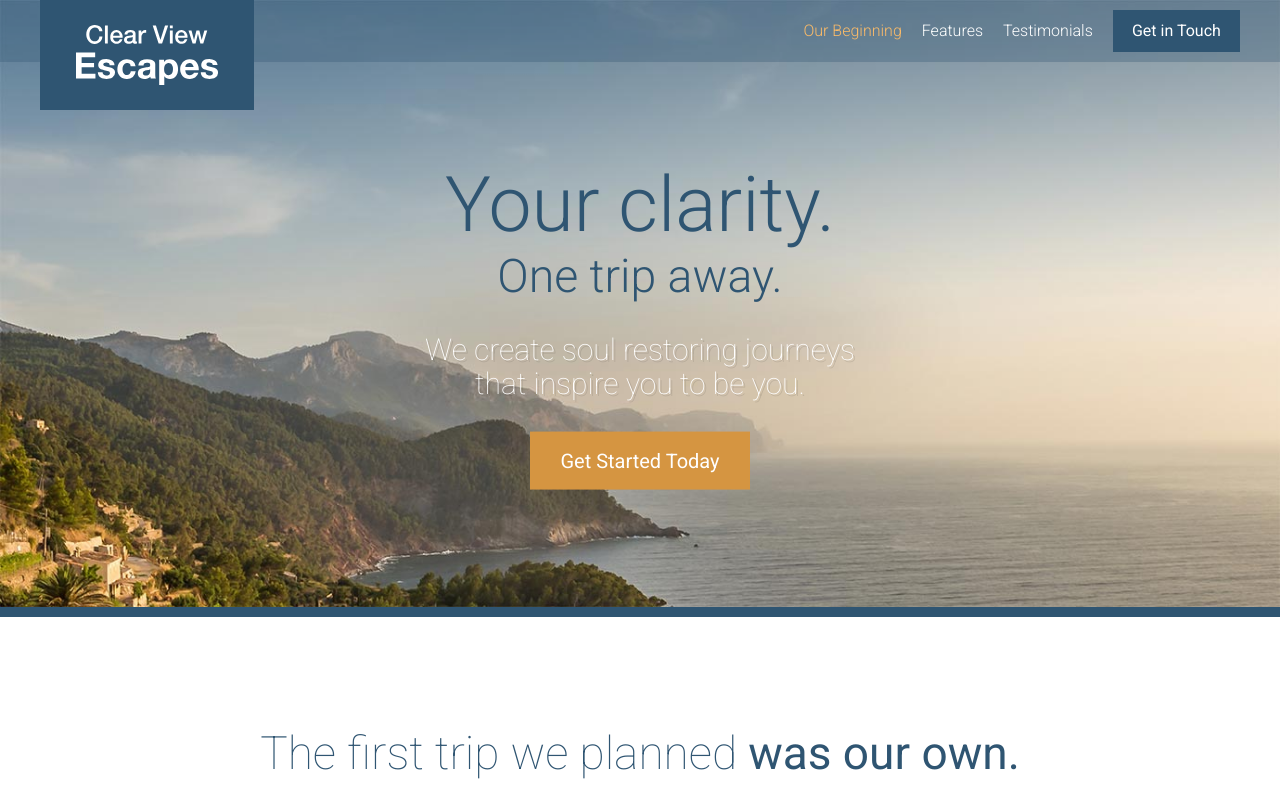
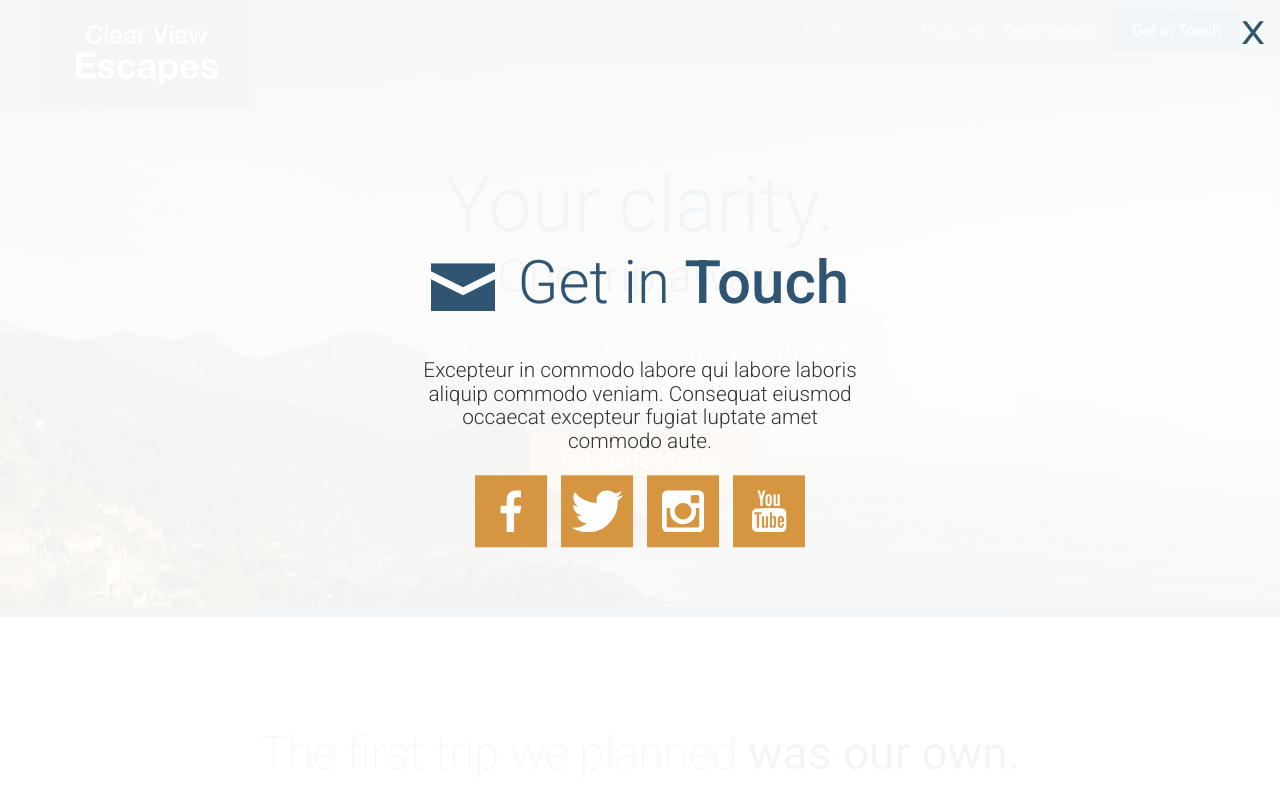
Before and after one commit to flosrn/travel-site, a website: page app/index.html in a window 1280 px wide. Both pictures are taken after a click on the link "Get Started Today". Shown: the top 800 px of the page. Drawn offline with Linux system fonts and the light colour scheme.

Commit message:
Modal
Completed the modal overlay

```diff
--- a/app/assets/scripts/App.js
+++ b/app/assets/scripts/App.js
@@ -1,6 +1,7 @@
 import MobileMenu from './modules/MobileMenu';
 import RevealOnScroll from './modules/RevealOnScroll';
 import StickyHeader from './modules/StickyHeader';
+import Modal from './modules/Modal';
 import $ from 'jquery';
 
 var mobileMenu = new MobileMenu();
@@ -8,3 +9,4 @@ new RevealOnScroll($(".feature-item"), "85%");
 new RevealOnScroll($(".testimonial"), "60%");
 
 var stickyHeader = new StickyHeader();
+var modal = new Modal();
--- /dev/null
+++ b/app/assets/styles/modules/_modal.css
@@ -0,0 +1,49 @@
+.modal {
+  position: fixed;
+  z-index: 5;
+  background-color: rgba(255, 255, 255, .94);
+  top: 0;
+  bottom: 0;
+  left: 0;
+  right: 0;
+  opacity: 0;
+  visibility: hidden;
+  transform: scaleX(1.2);
+  transition: all .3s ease-out;
+
+  &--is-visible {
+    opacity: 1;
+    visibility: visible;
+    transform: scaleX(1);
+  }
+
+  &__inner {
+    position: absolute;
+    width: 100%;
+    top: 50%;
+    transform: translateY(-50%);
+  }
+
+  &__description {
+    text-align: center;
+    font-size: 1.3rem;
+    font-weight: 300;
+    line-weight: 1.65;
+  }
+
+  &__close {
+    position: absolute;
+    top: 15px;
+    right: 15px;
+    font-size: 2rem;
+    transform: scaleX(1.2);
+    transform-origin: 100% 0;
+    color: $mainBlue;
+
+    cursor: pointer;
+
+    &:hover {
+      color: $mainOrange;
+    }
+  }
+}
--- a/app/assets/styles/modules/_section-title.css
+++ b/app/assets/styles/modules/_section-title.css
@@ -13,6 +13,11 @@
 
   &--blue {
     color: $mainBlue;
+  }
+
+  &--less-margin {
+    margin-bottom: 1.3rem;
+    margin-top: 0;
   }
 
   &__icon {
--- /dev/null
+++ b/app/assets/styles/modules/_social-icons.css
@@ -0,0 +1,29 @@
+.social-icons {
+  text-align: center;
+
+
+  &__icon {
+    background-color: $mainOrange;
+    display: inline-block;
+    margin: 0 5px 5px 5px;
+    width: 33%;
+    height: 72px;
+    position: relative;
+
+    @mixin atSmall {
+      width: 72px;
+      margin: 0 5px;
+    }
+
+
+    .icon {
+      display: block;
+      position: absolute;
+      top: 50%;
+      left: 50%;
+      transform: translate(-50%, -50%);
+
+
+    }
+  }
+}
--- a/app/assets/styles/modules/_wrapper.css
+++ b/app/assets/styles/modules/_wrapper.css
@@ -8,6 +8,10 @@
 
   &--medium {
     max-width: 976px;
+  }
+
+  &--narrow {
+    max-width: 470px;
   }
 
   &--no-padding-until-medium {
--- a/app/assets/styles/styles.css
+++ b/app/assets/styles/styles.css
@@ -17,3 +17,5 @@
 @import "modules/_site-footer";
 @import "modules/_site-header";
 @import "modules/_primary-nav";
+@import "modules/_modal";
+@import "modules/_social-icons";
--- a/app/index.html
+++ b/app/index.html
@@ -24,7 +24,7 @@
 
       <div class="site-header__menu-content">
         <div class="site-header__btn-container">
-          <a href="#" class="btn">Get in Touch</a>
+          <a href="#" class="btn open-modal">Get in Touch</a>
         </div>
         <nav class="primary-nav primary-nav--pull-right">
           <ul>
@@ -51,7 +51,7 @@
         <h1 class="large-hero__title">Your clarity.</h1>
         <h2 class="large-hero__subtitle">One trip away.</h2>
         <p class="large-hero__description">We create soul restoring journeys that inspire you to be you.</p>
-        <p><a href="#" class="btn btn--orange btn--large">Get Started Today</a></p>
+        <p><a href="#" class="btn btn--orange btn--large open-modal">Get Started Today</a></p>
       </div>
     </div>
   </div>
@@ -167,9 +167,28 @@
 
   <footer class="site-footer">
     <div class="wrapper">
-      <p><span class="site-footer__text">Copyright &copy; 2016 Clear View Escapes. All rights reserved.</span> <a href="#" class="btn btn--orange">Get in Touch</a></p>
+      <p><span class="site-footer__text">Copyright &copy; 2016 Clear View Escapes. All rights reserved.</span> <a href="#" class="btn btn--orange open-modal">Get in Touch</a></p>
     </div>
   </footer>
+
+  <div class="modal">
+    <div class="modal__inner">
+      <h2 class="section-title section-title--blue section-title--less-margin"><span class="icon icon--mail section-title__icon"></span> Get in <strong>Touch</strong></h2>
+      <div class="wrapper wrapper--narrow">
+        <p class="modal__description">Excepteur in commodo labore qui labore laboris aliquip commodo veniam. Consequat eiusmod occaecat excepteur fugiat luptate amet commodo aute.</p>
+      </div>
+
+      <div class="social-icons">
+        <a href="#" class="social-icons__icon"><span class="icon icon--facebook"></span></a>
+        <a href="#" class="social-icons__icon"><span class="icon icon--twitter"></span></a>
+        <a href="#" class="social-icons__icon"><span class="icon icon--instagram"></span></a>
+        <a href="#" class="social-icons__icon"><span class="icon icon--youtube"></span></a>
+      </div>
+    </div>
+    <div class="modal__close">X</div>
+  </div>
+
+
   <script src="/temp/scripts/App.js"></script>
 </body>
 </html>
--- a/app/temp/styles/styles.css
+++ b/app/temp/styles/styles.css
@@ -560,6 +560,10 @@ a {
   max-width: 976px;
 }
 
+.wrapper--narrow {
+  max-width: 470px;
+}
+
 .wrapper--no-padding-until-medium {
   padding-left: 0;
   padding-right: 0;
@@ -876,6 +880,11 @@ a {
 
 .section-title--blue {
   color: #2f5572;
+}
+
+.section-title--less-margin {
+  margin-bottom: 1.3rem;
+  margin-top: 0;
 }
 
 .section-title__icon {
@@ -1310,3 +1319,81 @@ Instead edit gulp/templates/sprite */
     color: #fabb69;
   }
 }
+
+.modal {
+  position: fixed;
+  z-index: 5;
+  background-color: rgba(255, 255, 255, .94);
+  top: 0;
+  bottom: 0;
+  left: 0;
+  right: 0;
+  opacity: 0;
+  visibility: hidden;
+  transform: scaleX(1.2);
+  transition: all .3s ease-out;
+}
+
+.modal--is-visible {
+  opacity: 1;
+  visibility: visible;
+  transform: scaleX(1);
+}
+
+.modal__inner {
+  position: absolute;
+  width: 100%;
+  top: 50%;
+  transform: translateY(-50%);
+}
+
+.modal__description {
+  text-align: center;
+  font-size: 1.3rem;
+  font-weight: 300;
+  line-weight: 1.65;
+}
+
+.modal__close {
+  position: absolute;
+  top: 15px;
+  right: 15px;
+  font-size: 2rem;
+  transform: scaleX(1.2);
+  transform-origin: 100% 0;
+  color: #2f5572;
+  cursor: pointer;
+}
+
+.modal__close:hover {
+  color: #d59541;
+}
+
+.social-icons {
+  text-align: center;
+}
+
+.social-icons__icon {
+  background-color: #d59541;
+  display: inline-block;
+  margin: 0 5px 5px 5px;
+  width: 33%;
+  height: 72px;
+  position: relative;
+}
+
+@media (min-width: 530px) {
+
+  .social-icons__icon {
+    width: 72px;
+    margin: 0 5px;
+  }
+}
+
+.social-icons__icon .icon {
+  display: block;
+  position: absolute;
+  top: 50%;
+  left: 50%;
+  transform: translate(-50%, -50%);
+}
--- a/package.json
+++ b/package.json
@@ -24,6 +24,7 @@
     "postcss-mixins": "^4.0.2",
     "postcss-nested": "^1.0.0",
     "postcss-simple-vars": "^1.2.0",
+    "stylelint-config-recommended": "^2.1.0",
     "webpack": "^1.13.1"
   }
 }
```
Also changed, not shown: app/assets/scripts/modules/Modal.js (added, +39 -0 lines), app/temp/scripts/App.js, 1 other file.
